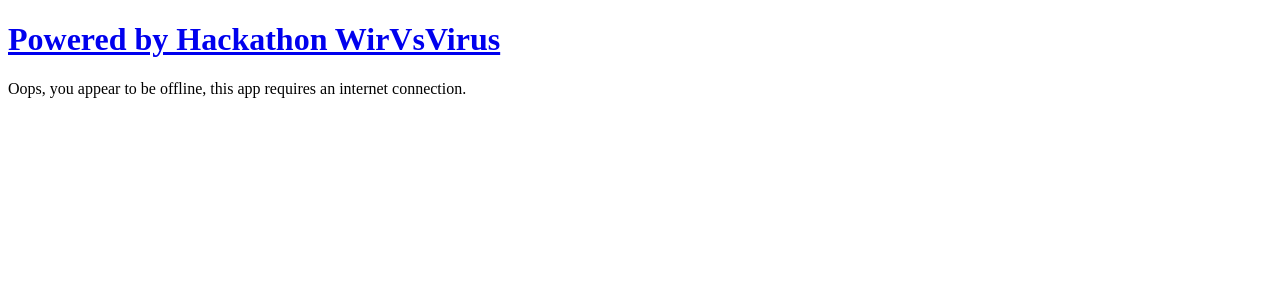
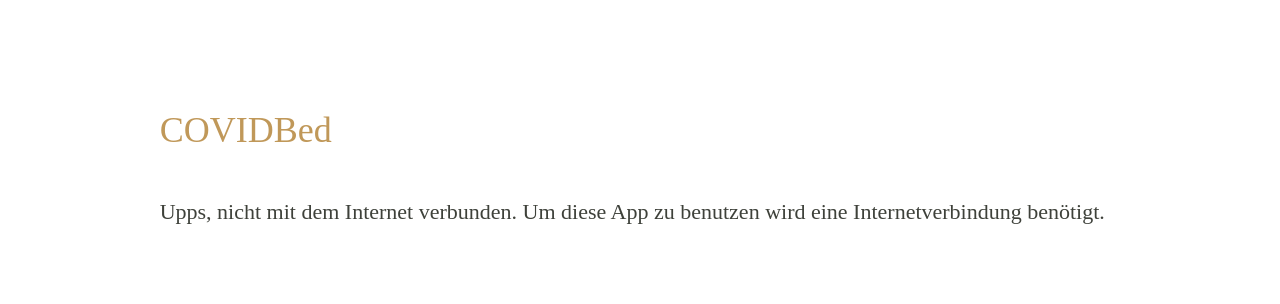
Before and after one commit to JRitzenhoff/Corona-Bett-Monitor, a browser extension: page app/public/offline.html in a window 1280 px wide. Drawn offline with Linux system fonts and the light colour scheme.

Commit message:
change offline page

```diff
--- a/app/public/offline.html
+++ b/app/public/offline.html
@@ -14,7 +14,40 @@
     In its current state, this file resembles that of
     https://codelabs.developers.google.com/codelabs/your-first-pwapp/#4
 -->
+
 <head>
+
+  <style>
+    main {
+      padding-top: 8%;
+      padding-left: 12%;
+      padding-right: 12%;
+      padding-bottom: 6%;
+
+      font-size: 22px;
+      color: rgba(28, 32, 24, .85);
+
+
+    }
+
+    body {
+      display: block;
+      margin: 8px;
+
+    }
+
+    header {
+      color: #c09859;
+      text-decoration: inherit;
+      font-size: 36px;
+      font-weight: normal;
+    }
+
+
+
+    p {}
+  </style>
+
   <meta charset="utf-8">
   <meta http-equiv="X-UA-Compatible" content="IE=edge">
   <meta name="viewport" content="width=device-width, initial-scale=1.0">
@@ -25,23 +58,26 @@
 </head>
 
 <body>
+  <main>
     <header>
+      COVIDBed
+    </header>
+    <header class="header">
 
-    </header>
-    <main>
-        <header class="header">
       <h1>
+
         <a href="https://www.reddit.com/r/wirvsvirus/" class="hackathon-page">
-                Powered by Hackathon WirVsVirus
         </a>
       </h1>
     </header>
 
     <div>
-            Oops, you appear to be offline, this app requires an internet
-            connection.
+      Upps, nicht mit dem Internet verbunden. Um diese App zu benutzen wird eine Internetverbindung benötigt.
     </div>
+
+    <!--<img src="/images/cute_Doggi.png" alt="Very cute dog" width="500" height="380">-->
   </main>
 
 </body>
+
 </html>
```
Also changed, not shown: 5 other files. Lines whose indentation alone changed are shown as unchanged.
